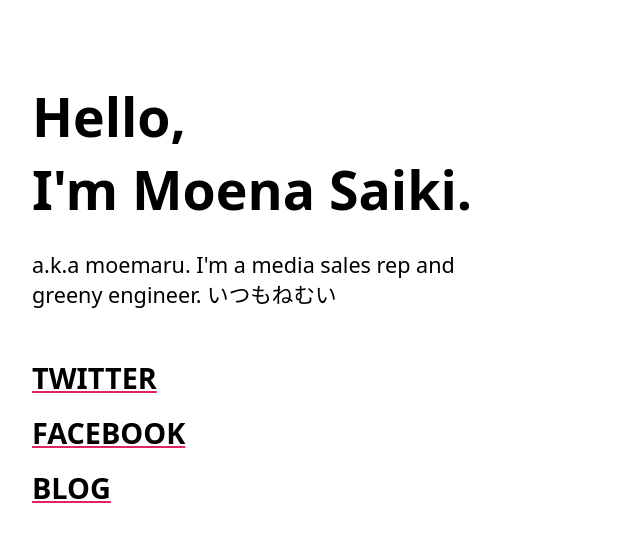
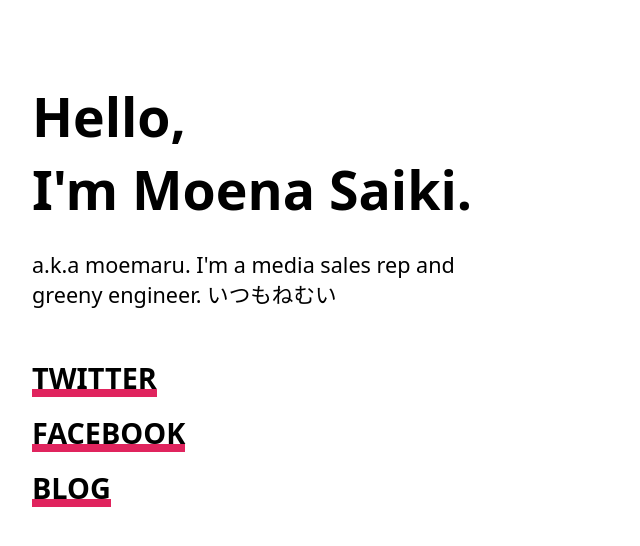
Before and after one commit to moemarusan/moemarusan, a React (Create React App) app: page / in a window 1280 px wide. Shown: the top 546 px of the page, without its empty margins (0-640 px from the left). Built offline with nearby package versions, Linux system fonts and the light colour scheme.

Commit message:
:sparkles:[update] a要素の下線をいい感じに整えた

```diff
--- a/src/App.css
+++ b/src/App.css
@@ -34,15 +34,26 @@
     text-transform: uppercase;
     padding-top: 0.12em;
     color: #000;
-    text-decoration: underline;
-    text-decoration-color: #e0245e;
     font-size: 1.75rem;
+    position: relative;
+    text-decoration: none;
 }
 
 .style_s2::before {
     display: block;
     content: "";
     margin-top: 1rem;
+}
+
+.style_s2::after {
+    position: absolute;
+    border: 0.25rem solid #e0245e;
+    content: "";
+    width: 100%;
+    left: 0;
+    bottom: 0;
+    z-index: -1;
+    box-sizing: border-box;
 }
 
 .style_s2:hover {
```
